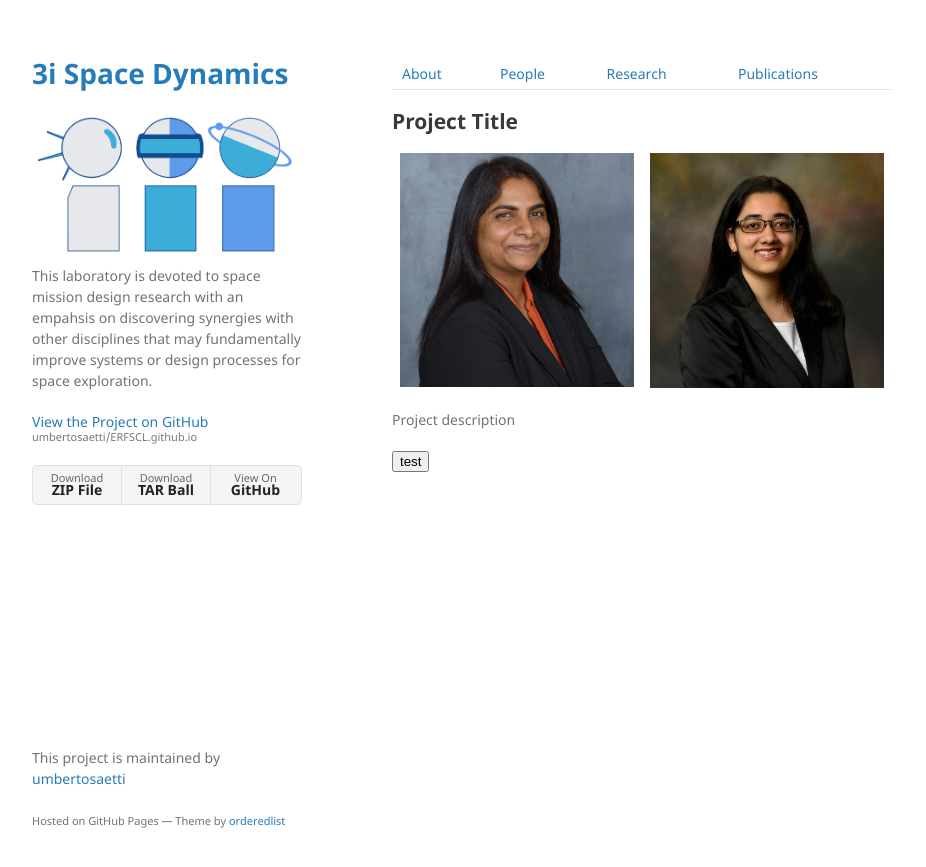
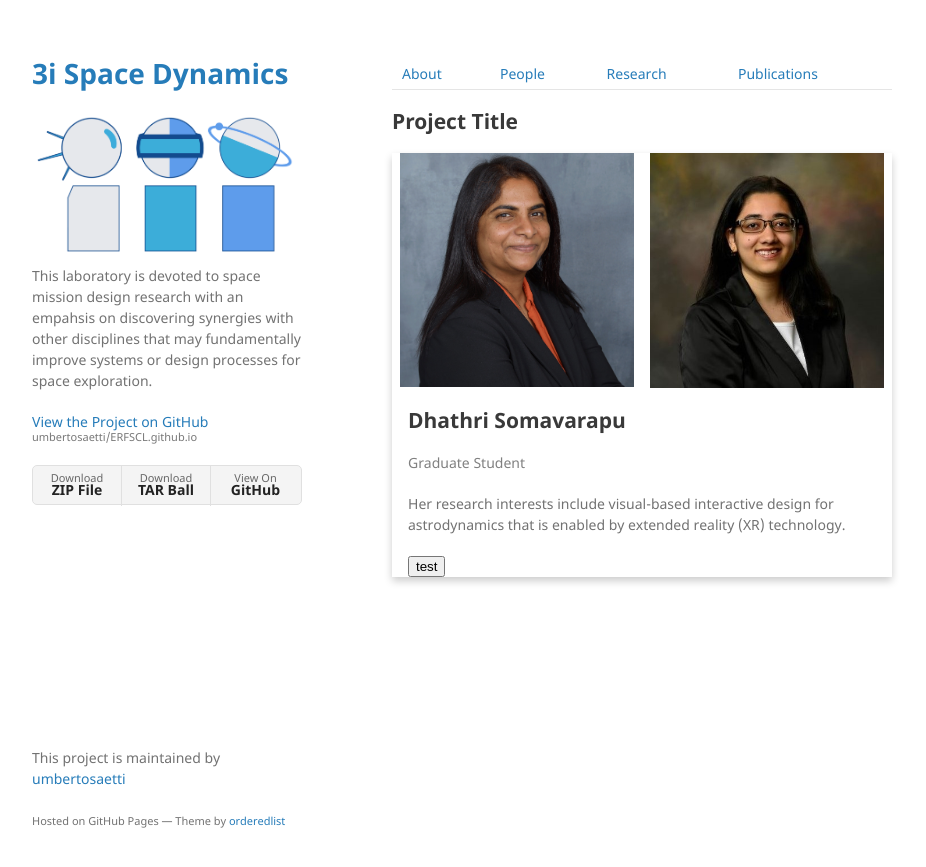
Before and after one commit to umbertosaetti/ERFSCL.github.io, a Jekyll site: the page built from research-page.md, in a window 1280 px wide. Shown: the top 867 px of the page, without its empty margins (178-1104 px from the left). Built offline with Jekyll 4.4.1, drawn with Linux system fonts in a browser that asks for light colours; our own code applies the rules of GitHub Pages for plain Markdown files.

Commit message:
Update research-page.md

```diff
--- a/research-page.md
+++ b/research-page.md
@@ -67,19 +67,21 @@ html {
 <div class="row">
   <div class="card">
     <div class="column">
-
       <img src="./assets/img/dhathri.jpg" style="width:100%">
-
     </div>
     <div class="column">
       <img src="./assets/img/kanak.JPG" style="width:100%">
+    </div>
+     <div class="container">
+        <h2>Dhathri Somavarapu</h2>
+        <p class="title">Graduate Student</p>
+        <p>Her research interests include visual-based interactive design for astrodynamics that is enabled by extended reality (XR) technology.</p>
 
-    </div>
+        <button> test </button>
+      </div>
   </div>
 </div>
 
-  <p> Project description </p>
 
-  <button> test </button>
 </body>
 </html>
```
